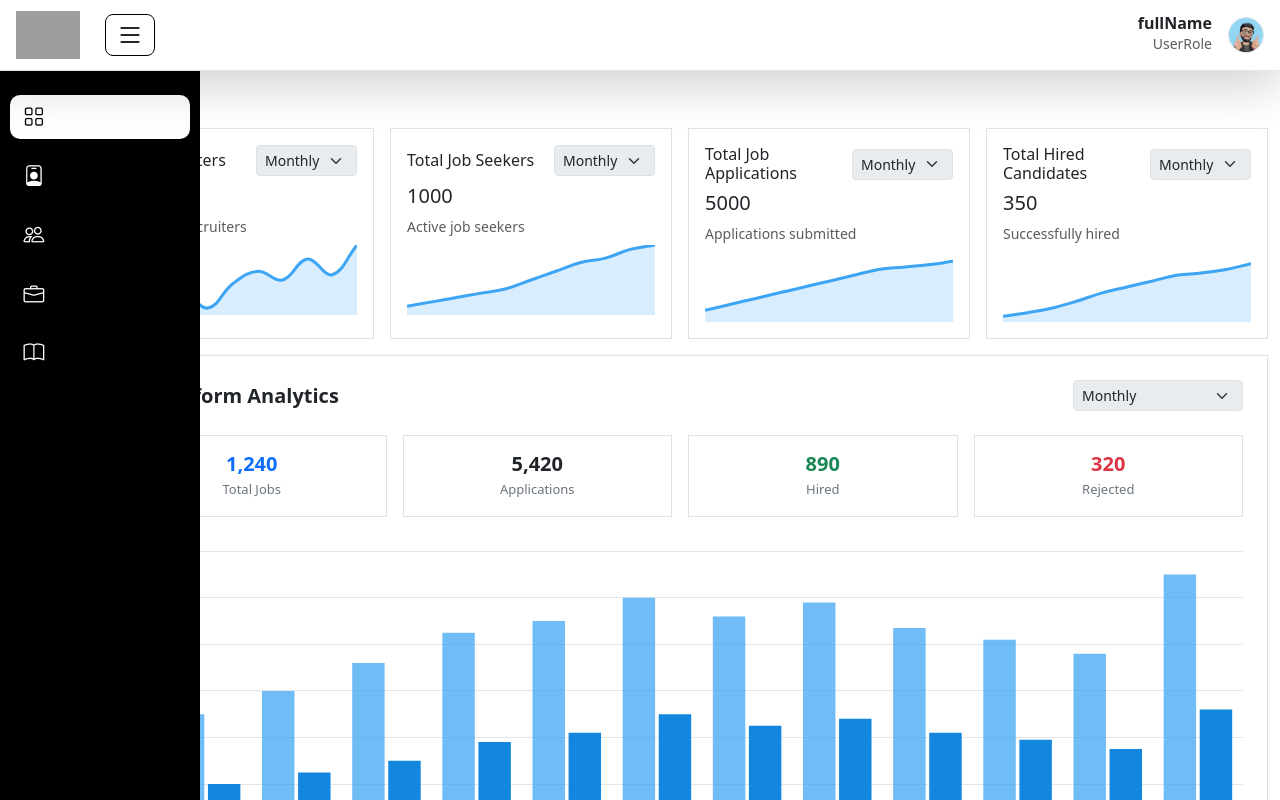
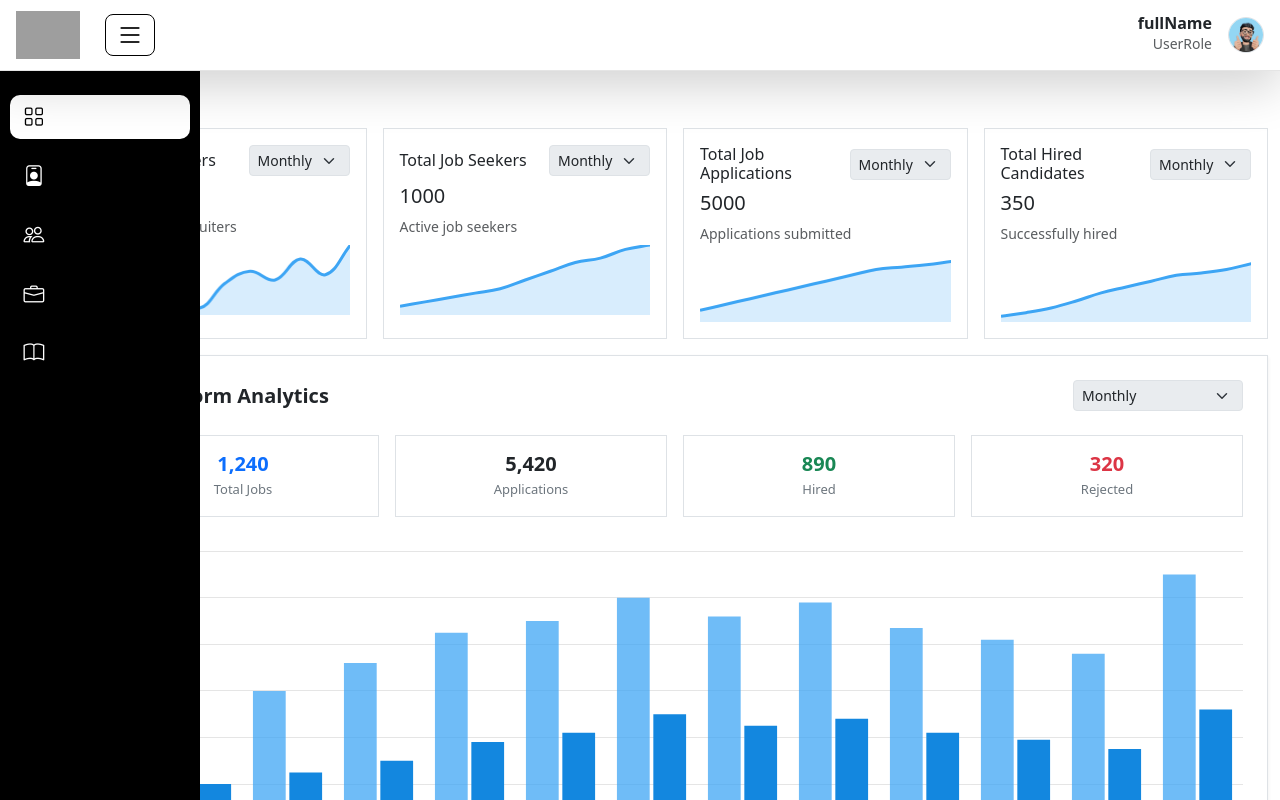
Before and after one commit to siva2357/Talent-Hub-Frontend, an Angular app: page /admin/dashboard in a window 1280 px wide. Shown: the top 800 px of the page. Built offline with nearby package versions, Linux system fonts and the light colour scheme; grey boxes are pictures that could not be loaded.

Commit message:
fixed soems

```diff
--- a/src/app/views/admin/admin.css
+++ b/src/app/views/admin/admin.css
@@ -81,7 +81,7 @@
 /* Default main content margin (sidebar collapsed) */
 /* MAIN CONTENT SHIFT */
 .admin-container .admin-main {
-  margin-left: 80px;
+  margin-left: 70px;
   transition: margin-left 0.35s ease;
 }
 
```
